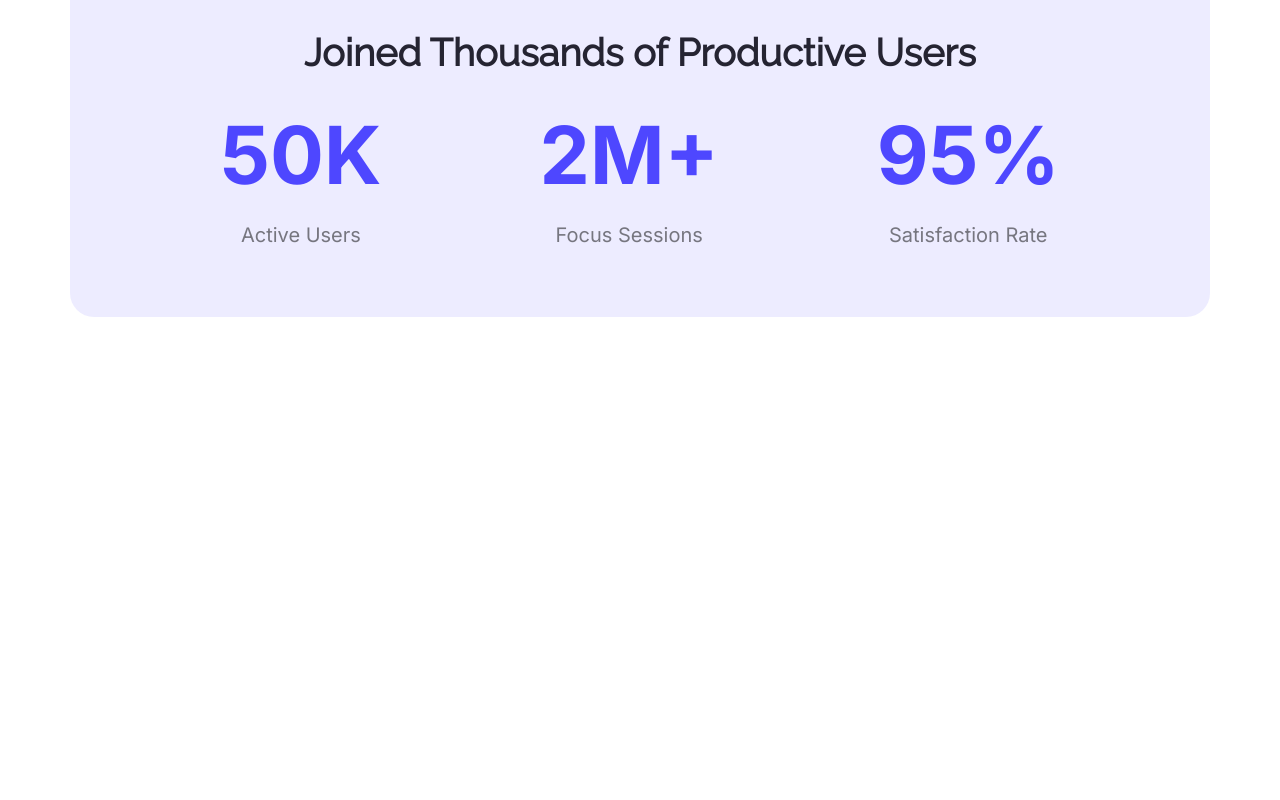
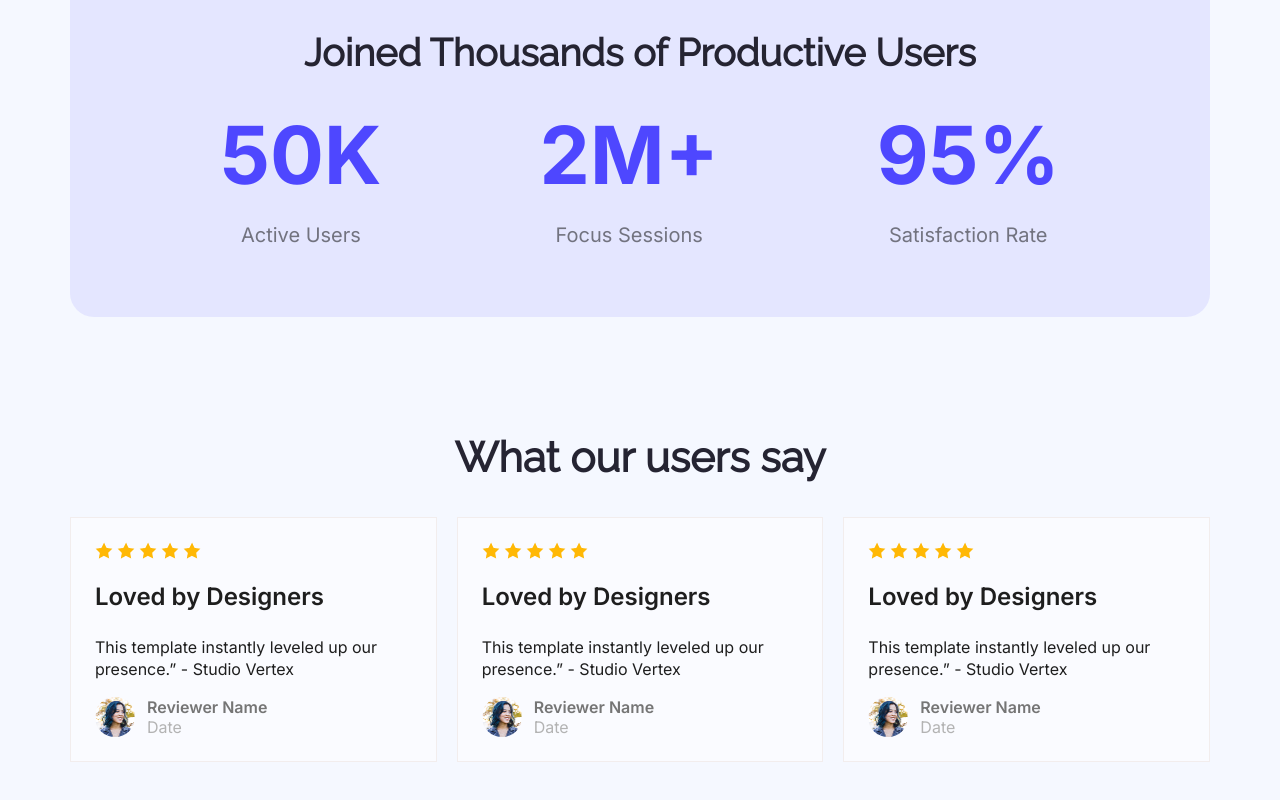
Before and after one commit to MuhitShimanto/landing-launchpad, a plain HTML site: page index.html in a window 1280 px wide. Shown: the part 1310-2110 px from the top of the page. Before the commit the page ends 1743 px from the top, so only its background shows below. Drawn offline with Linux system fonts and the light colour scheme.

Commit message:
Added users-feedback section

```diff
--- a/index.html
+++ b/index.html
@@ -51,6 +51,66 @@
                 </div>
             </div>
         </section>
+        <section class="users-feedback">
+            <h2>What our users say</h2>
+            <div class="feedback-container">
+                <div class="feedback-card">
+                    <div class="star-rating">
+                        <img src="./Assets/icon-star.png" alt="rating">
+                        <img src="./Assets/icon-star.png" alt="rating">
+                        <img src="./Assets/icon-star.png" alt="rating">
+                        <img src="./Assets/icon-star.png" alt="rating">
+                        <img src="./Assets/icon-star.png" alt="rating">
+                    </div>
+                    <h3 class="feedback-card-title">Loved by Designers</h3>
+                    <p class="feedback-card-description">This template instantly leveled up our presence.” - Studio Vertex</p>
+                    <div class="feedback-user-detail-container">
+                        <img src="./Assets/avatar.png" alt="Feedback Author" class="feedback-user-pic">
+                        <div class="feedback-user">
+                            <p class="feedback-user-name">Reviewer Name</p>
+                            <p class="feedback-user-date">Date</p>
+                        </div>
+                    </div>
+                </div>
+                <div class="feedback-card">
+                    <div class="star-rating">
+                        <img src="./Assets/icon-star.png" alt="rating">
+                        <img src="./Assets/icon-star.png" alt="rating">
+                        <img src="./Assets/icon-star.png" alt="rating">
+                        <img src="./Assets/icon-star.png" alt="rating">
+                        <img src="./Assets/icon-star.png" alt="rating">
+                    </div>
+                    <h3 class="feedback-card-title">Loved by Designers</h3>
+                    <p class="feedback-card-description">This template instantly leveled up our presence.” - Studio Vertex</p>
+                    <div class="feedback-user-detail-container">
+                        <img src="./Assets/avatar.png" alt="Feedback Author" class="feedback-user-pic">
+                        <div class="feedback-user">
+                            <p class="feedback-user-name">Reviewer Name</p>
+                            <p class="feedback-user-date">Date</p>
+                        </div>
+                    </div>
+                </div>
+                <div class="feedback-card">
+                    <div class="star-rating">
+                        <img src="./Assets/icon-star.png" alt="rating">
+                        <img src="./Assets/icon-star.png" alt="rating">
+                        <img src="./Assets/icon-star.png" alt="rating">
+                        <img src="./Assets/icon-star.png" alt="rating">
+                        <img src="./Assets/icon-star.png" alt="rating">
+                    </div>
+                    <h3 class="feedback-card-title">Loved by Designers</h3>
+                    <p class="feedback-card-description">This template instantly leveled up our presence.” - Studio Vertex</p>
+                    <div class="feedback-user-detail-container">
+                        <img src="./Assets/avatar.png" alt="Feedback Author" class="feedback-user-pic">
+                        <div class="feedback-user">
+                            <p class="feedback-user-name">Reviewer Name</p>
+                            <p class="feedback-user-date">Date</p>
+                        </div>
+                    </div>
+                </div>
+
+            </div>
+        </section>
         <section class="get-in-touch"></section>
     </main>
   </body>
--- a/style.css
+++ b/style.css
@@ -6,6 +6,7 @@
 }
 body {
   margin: 0;
+  background-color: #F5F8FF;
 }
 main section {
   margin-top: 116px;
@@ -121,3 +122,63 @@ nav {
   gap: 158px;
   justify-content: center;
 }
+
+/* Section 3: Users Feedback */
+.feedback-container {
+    display: flex;
+    gap: 20px;
+}
+.feedback-card {
+    background-color: rgba(255, 255, 255, 0.5);
+    border: 1px solid #F2EDED;
+    padding: 24px;
+}
+.feedback-card-title {
+    font-family: "Inter", sans-serif;
+    font-size: 24px;
+    line-height: 120%;
+    font-weight: 600;
+    color: #1E1E1E;
+}
+.feedback-card-description {
+    font-family: "Inter", sans-serif;
+    font-size: 16px;
+    line-height: 140%;
+    color: #1E1E1E;
+
+}
+.users-feedback h2 {
+    text-align: center;
+  font-weight: 600;
+  font-size: 42px;
+  color: #252432;
+}
+.star-rating {
+    display: flex;
+    gap: 4px;
+}
+.feedback-user-detail-container {
+    display: flex;
+    gap: 12px;
+    align-items: flex-start;
+
+}
+.feedback-user-detail-container img {
+    height: 40px;
+    width: 40px;
+    border-radius: 50%;
+}
+.feedback-user-name {
+    font-family: "Inter", sans-serif;
+    font-size: 16px;
+    color: #757575;
+    font-weight: 600;
+}
+.feedback-user-date {
+    font-family: "Inter", sans-serif;
+    font-size: 16px;
+    color: #B3B3B3;
+}
+.feedback-user p {
+    margin: 0;
+}
```
